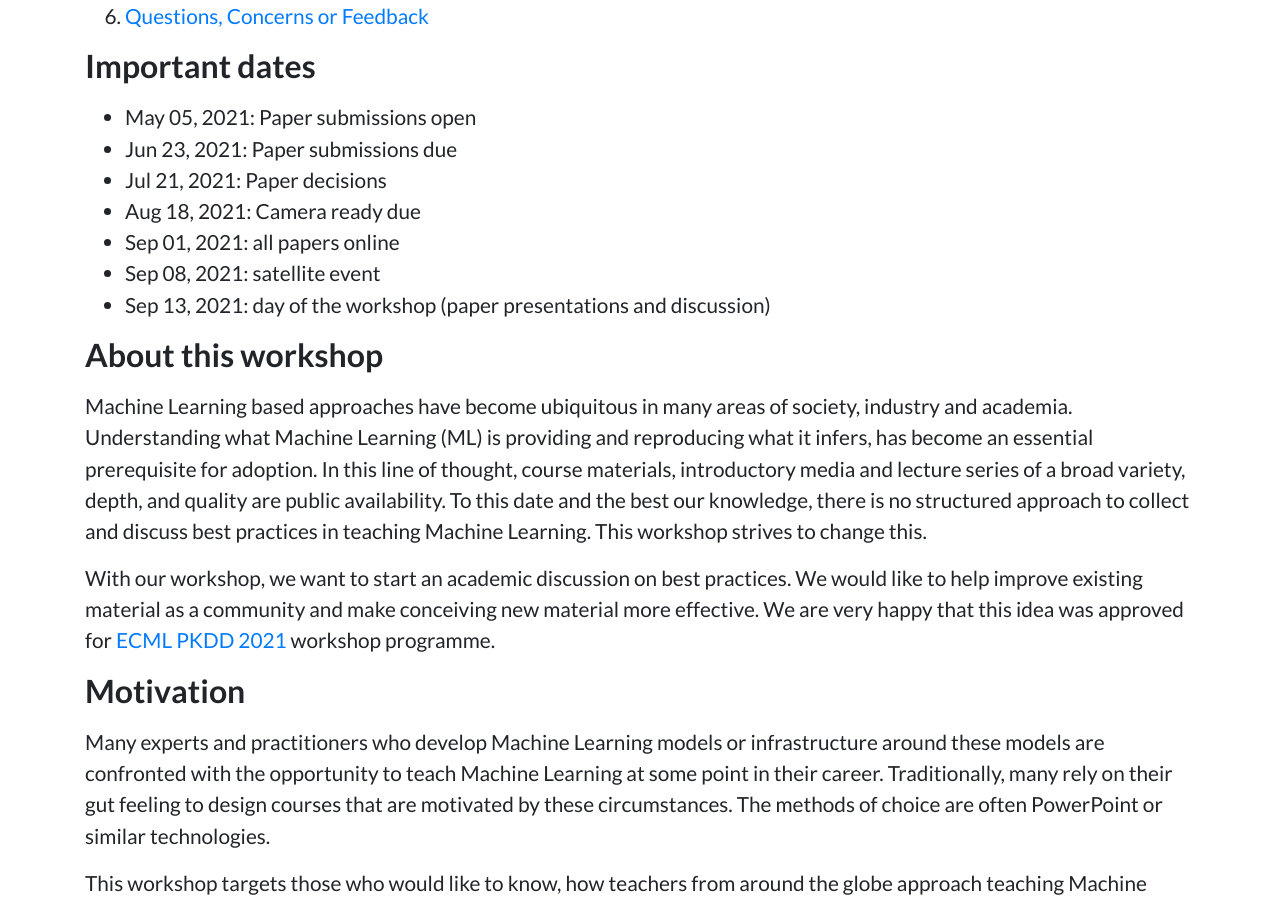
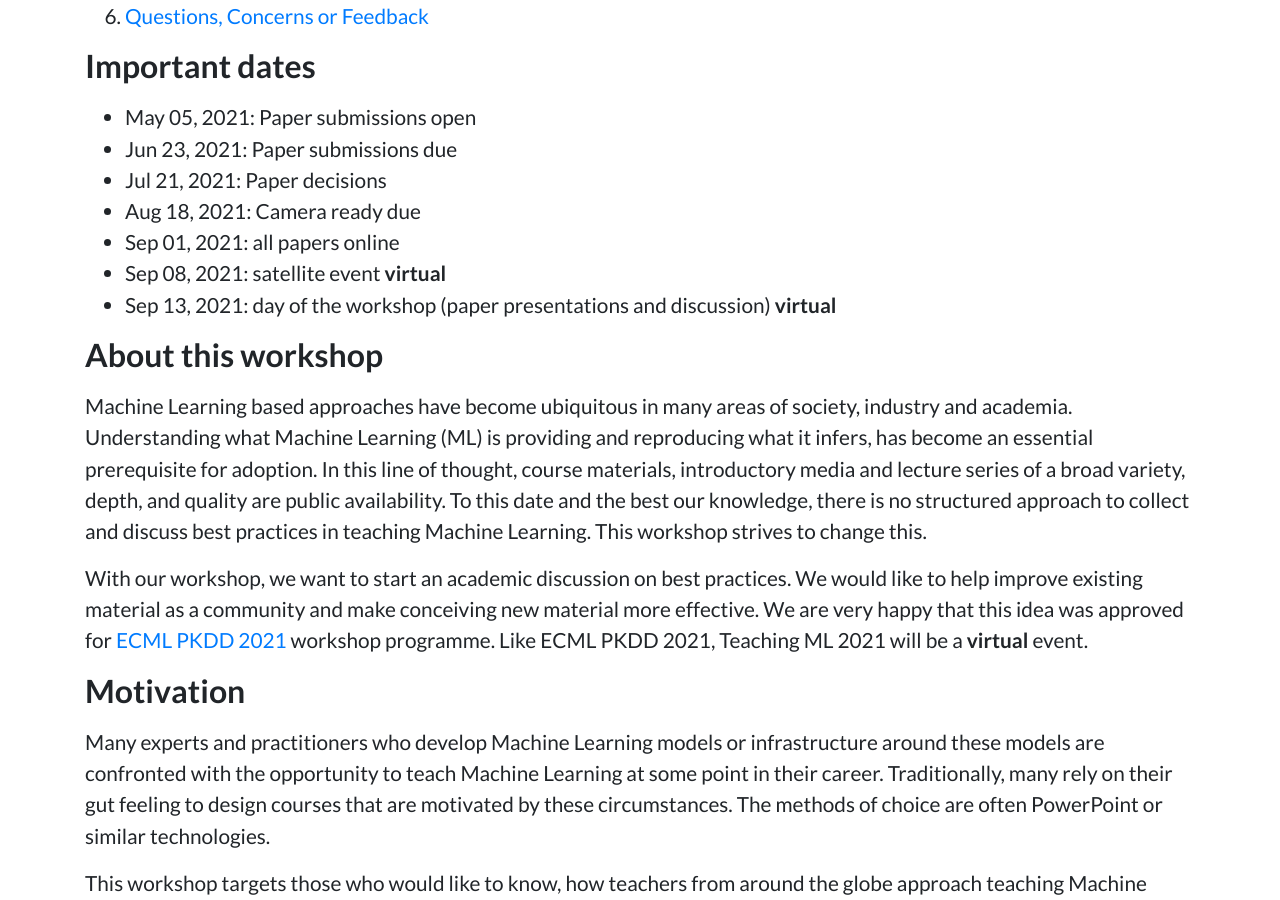
Before and after one commit to teaching-ml/2021, a Jekyll site: the page built from index.md, in a window 1280 px wide and 900 px high, scrolled down 920 px. Built offline with Jekyll 4.4.1, drawn with Linux system fonts in a browser that asks for light colours.

Commit message:
adding notes that events are virtual

```diff
--- a/index.md
+++ b/index.md
@@ -15,14 +15,14 @@ title: 'Teaching ML @ ECML-PKDD 2021'
 * Jul 21, 2021: Paper decisions
 * Aug 18, 2021: Camera ready due
 * Sep 01, 2021: all papers online
-* Sep 08, 2021: satellite event
-* Sep 13, 2021: day of the workshop (paper presentations and discussion)
+* Sep 08, 2021: satellite event **virtual**
+* Sep 13, 2021: day of the workshop (paper presentations and discussion) **virtual**
 
 ## About this workshop
 
 Machine Learning based approaches have become ubiquitous in many areas of society, industry and academia. Understanding what Machine Learning (ML) is providing and reproducing what it infers, has become an essential prerequisite for adoption. In this line of thought, course materials, introductory media and lecture series of a broad variety, depth, and quality are public availability. To this date and the best our knowledge, there is no structured approach to collect and discuss best practices in teaching Machine Learning. This workshop strives to change this.
 
-With our workshop, we want to start an academic discussion on best practices. We would like to help improve existing material as a community and make conceiving new material more effective. We are very happy that this idea was approved for [ECML PKDD 2021](https://2021.ecmlpkdd.org/?page_id=1705) workshop programme.
+With our workshop, we want to start an academic discussion on best practices. We would like to help improve existing material as a community and make conceiving new material more effective. We are very happy that this idea was approved for [ECML PKDD 2021](https://2021.ecmlpkdd.org/?page_id=1705) workshop programme. Like ECML PKDD 2021, Teaching ML 2021 will be a **virtual** event.
 
 ## Motivation
 
```
